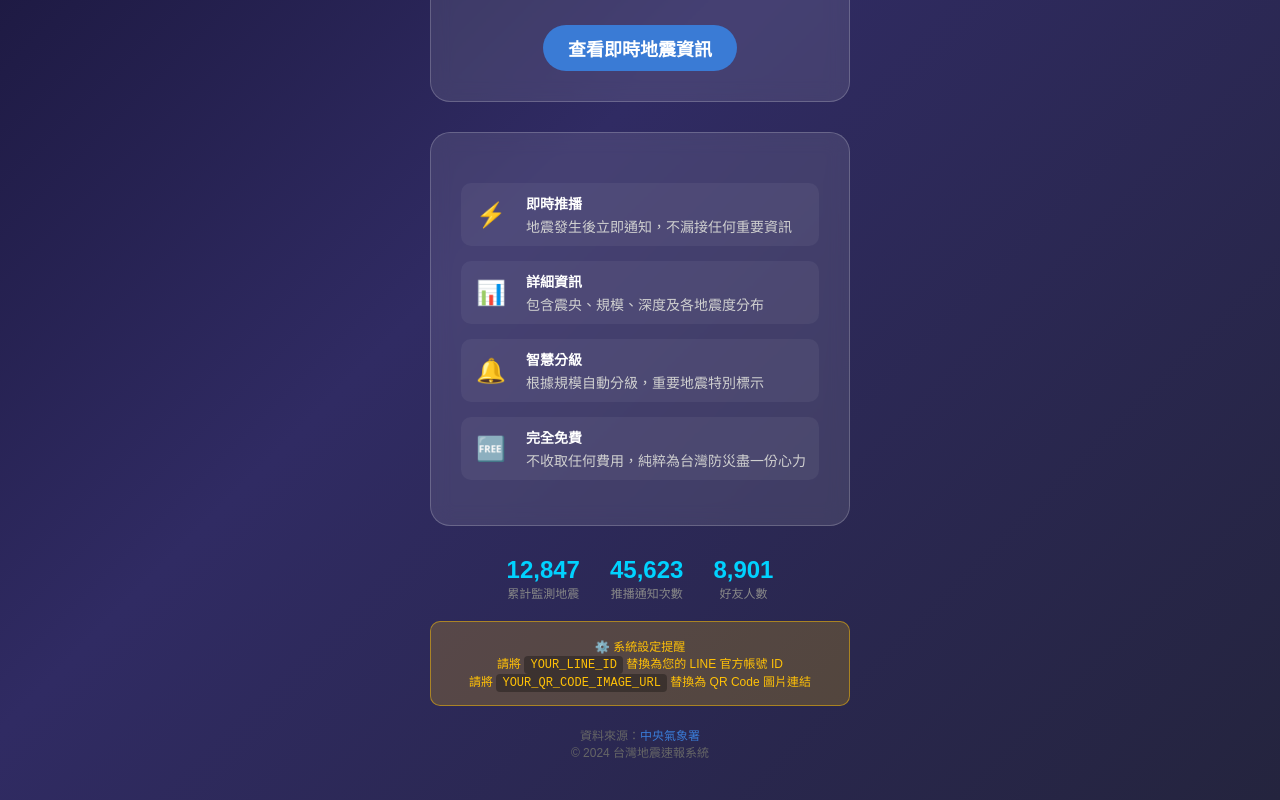
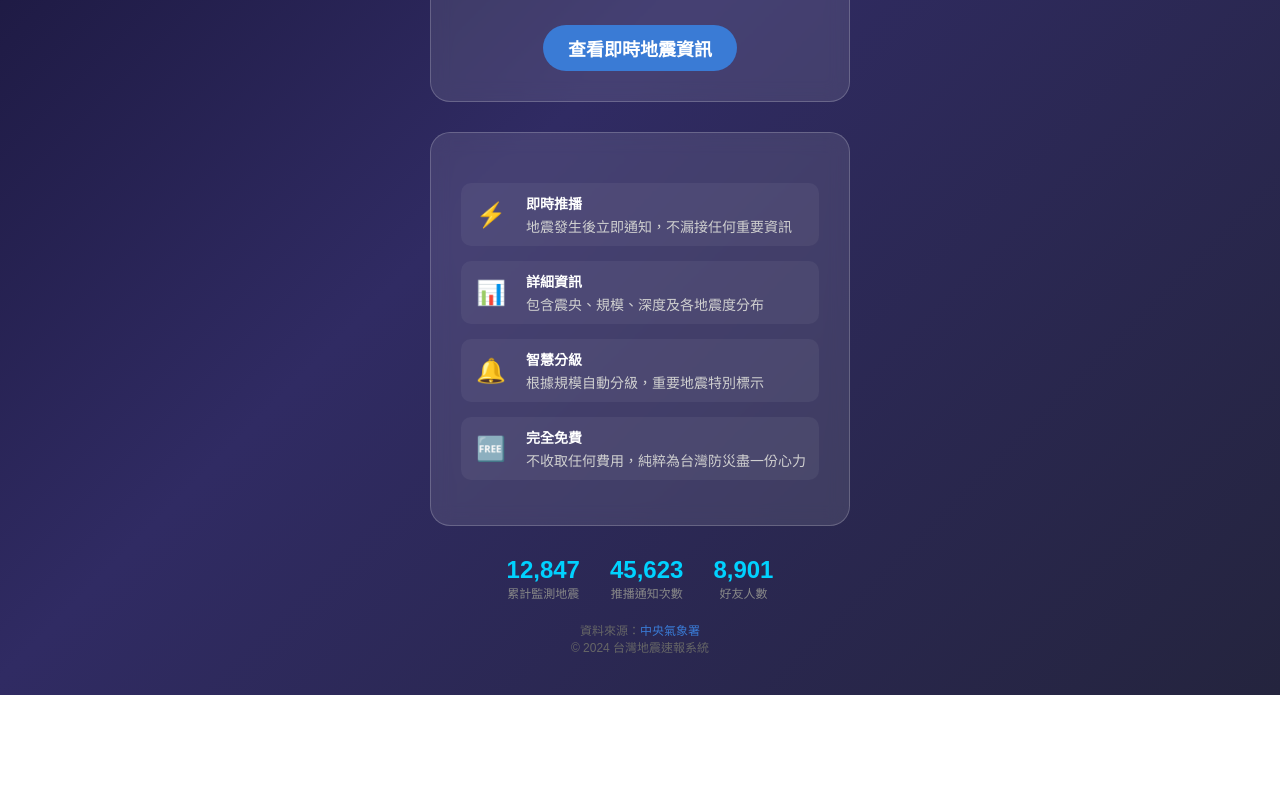
Before and after one commit to pengjun0429/earthquake-bot, a plain HTML site: page index.html in a window 1280 px wide. Shown: the part 618-1418 px from the top of the page. After the commit the page ends 1313 px from the top, so only its background shows below. Drawn offline with Linux system fonts and the light colour scheme.

Commit message:
Update index.html

```diff
--- a/index.html
+++ b/index.html
@@ -259,11 +259,7 @@
             </div>
         </div>
 
-        <div class="setup-note">
-            ⚙️ 系統設定提醒<br>
-            請將 <code>YOUR_LINE_ID</code> 替換為您的 LINE 官方帳號 ID<br>
-            請將 <code>YOUR_QR_CODE_IMAGE_URL</code> 替換為 QR Code 圖片連結
-        </div>
+
 
         <div class="footer">
             <p>資料來源：<a href="https://www.cwa.gov.tw/" target="_blank">中央氣象署</a></p>
```
